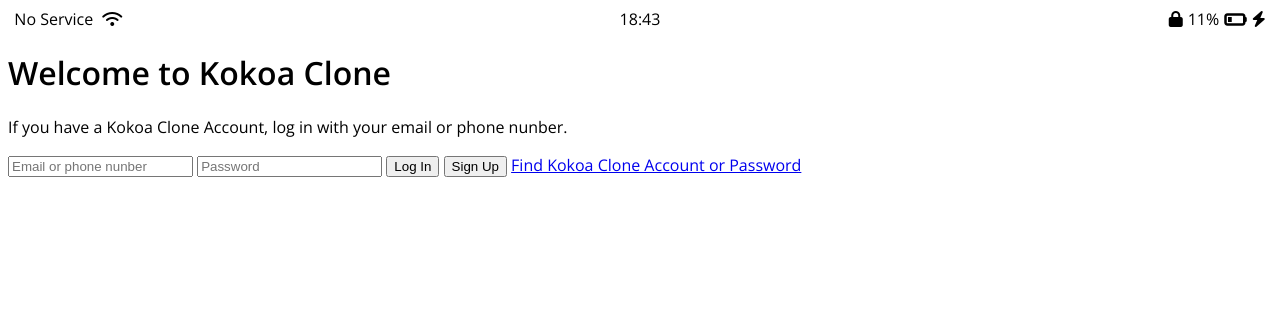
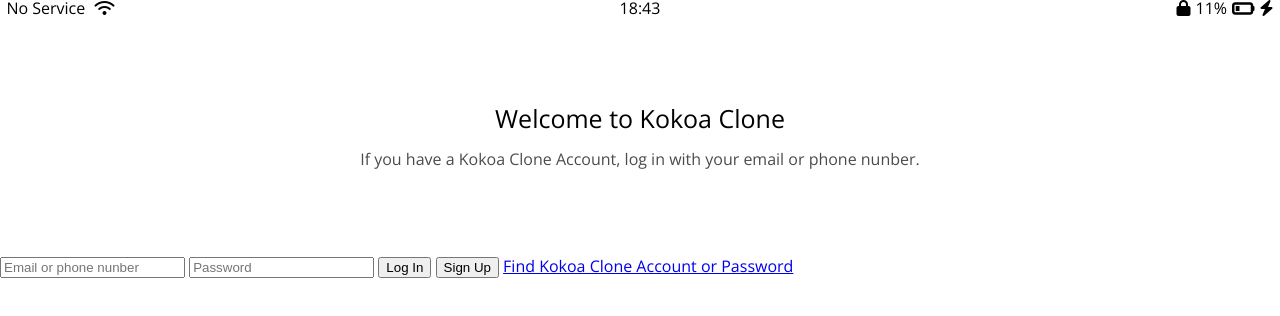
Before and after one commit to HoWoopapa/kokoa-clone-2023, a plain HTML site: page index.html in a window 1280 px wide. Drawn offline with nearby package versions, Linux system fonts and the light colour scheme.

Commit message:
6.6 update
#6.6 Sign Up Screen part Three (11:16)

```diff
--- /dev/null
+++ b/css/reset.css
@@ -0,0 +1,129 @@
+/* http://meyerweb.com/eric/tools/css/reset/
+   v2.0 | 20110126
+   License: none (public domain)
+*/
+
+html,
+body,
+div,
+span,
+applet,
+object,
+iframe,
+h1,
+h2,
+h3,
+h4,
+h5,
+h6,
+p,
+blockquote,
+pre,
+a,
+abbr,
+acronym,
+address,
+big,
+cite,
+code,
+del,
+dfn,
+em,
+img,
+ins,
+kbd,
+q,
+s,
+samp,
+small,
+strike,
+strong,
+sub,
+sup,
+tt,
+var,
+b,
+u,
+i,
+center,
+dl,
+dt,
+dd,
+ol,
+ul,
+li,
+fieldset,
+form,
+label,
+legend,
+table,
+caption,
+tbody,
+tfoot,
+thead,
+tr,
+th,
+td,
+article,
+aside,
+canvas,
+details,
+embed,
+figure,
+figcaption,
+footer,
+header,
+hgroup,
+menu,
+nav,
+output,
+ruby,
+section,
+summary,
+time,
+mark,
+audio,
+video {
+  margin: 0;
+  padding: 0;
+  border: 0;
+  font-size: 100%;
+  font: inherit;
+  vertical-align: baseline;
+}
+/* HTML5 display-role reset for older browsers */
+article,
+aside,
+details,
+figcaption,
+figure,
+footer,
+header,
+hgroup,
+menu,
+nav,
+section {
+  display: block;
+}
+body {
+  line-height: 1;
+}
+ol,
+ul {
+  list-style: none;
+}
+blockquote,
+q {
+  quotes: none;
+}
+blockquote:before,
+blockquote:after,
+q:before,
+q:after {
+  content: '';
+  content: none;
+}
+table {
+  border-collapse: collapse;
+  border-spacing: 0;
+}
--- /dev/null
+++ b/css/status-bar.css
@@ -0,0 +1,30 @@
+.status-bar {
+  display: flex;
+  justify-content: center;
+}
+.status-bar__column {
+  width: 33%;
+}
+
+.status-bar__column:first-child span {
+  margin-right: 5px;
+}
+
+.status-bar__column:nth-child(2) {
+  display: flex;
+  justify-content: center;
+}
+
+.status-bar__column:last-child {
+  display: flex;
+  justify-content: end;
+  align-items: center;
+}
+
+.status-bar__column .fa-lock {
+  margin: 0px 5px;
+}
+
+.status-bar__column .fa-battery-quarter {
+  margin: 0px 5px;
+}
--- a/css/styles.css
+++ b/css/styles.css
@@ -1,36 +1,25 @@
 @import url('https://fonts.googleapis.com/css2?family=Fira+Sans:wght@400;700&family=Open+Sans:wght@400;600&family=Oswald:wght@700&family=Roboto:wght@400;900&display=swap');
+@import 'reset.css';
+@import 'status-bar.css';
+
 body {
   font-family: 'Open Sans', sans-serif;
 }
 
-.status-bar {
+.welcome-header {
+  text-align: center;
+  margin: 90px 0px;
   display: flex;
-  justify-content: center;
-}
-
-.status-bar__column {
-  width: 33%;
-}
-
-.status-bar__column:first-child span {
-  margin-right: 5px;
-}
-
-.status-bar__column:nth-child(2) {
-  display: flex;
-  justify-content: center;
-}
-
-.status-bar__column:last-child {
-  display: flex;
-  justify-content: end;
+  flex-direction: column;
   align-items: center;
 }
 
-.status-bar__column .fa-lock {
-  margin: 0px 5px;
+.welcome-header__title {
+  font-size: 25px;
+  margin-bottom: 20px;
 }
 
-.status-bar__column .fa-battery-quarter {
-  margin: 0px 5px;
+.welcome-header__text {
+  width: 58%;
+  opacity: 0.7;
 }
```
